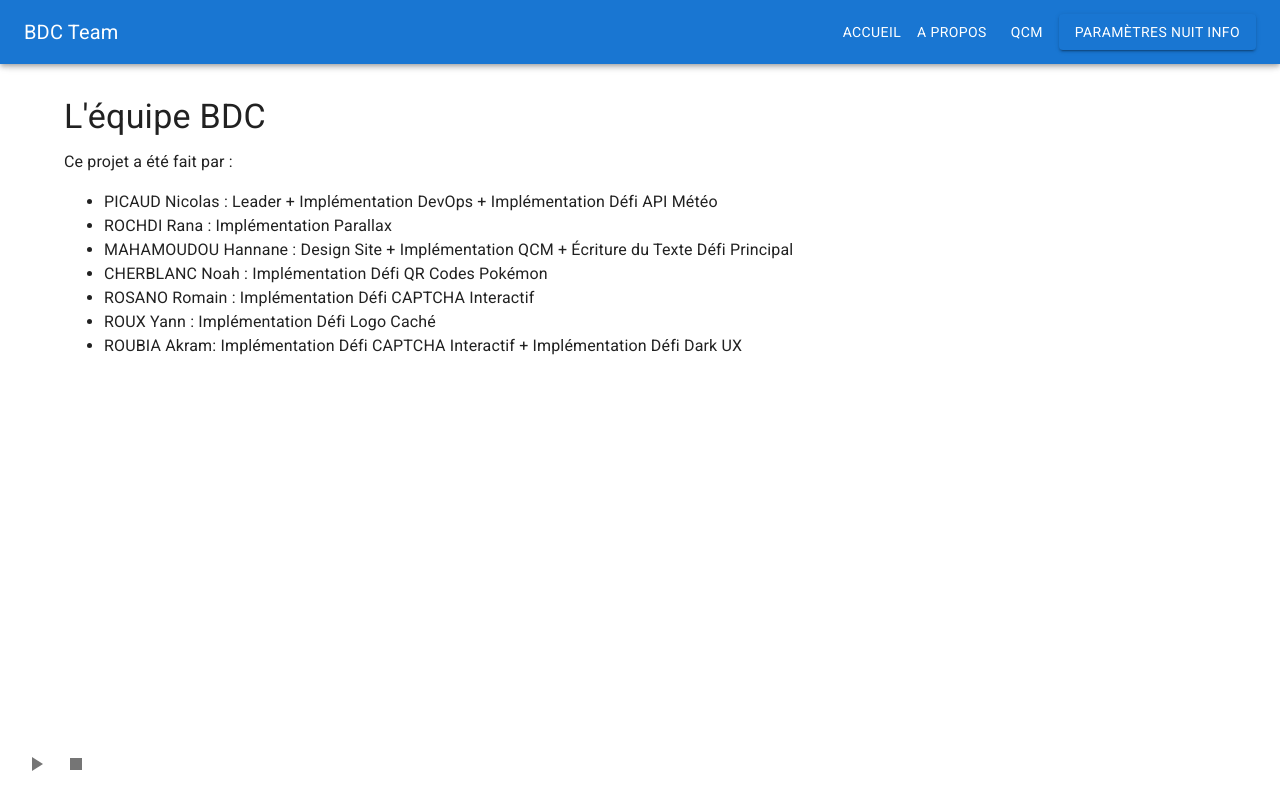
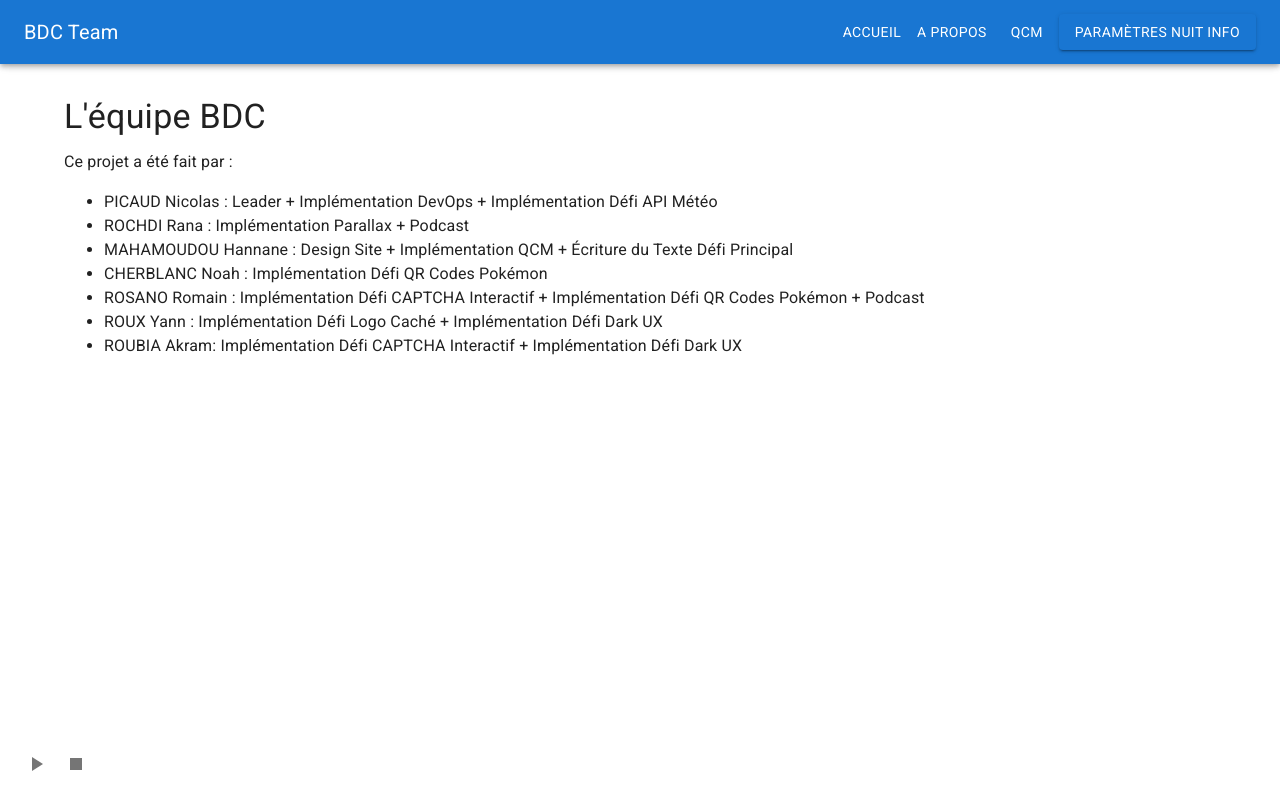
Before and after one commit to NuitdeLinfo2024/frontEnd, a React (Vite) app: page /about in a window 1280 px wide. Built offline with nearby package versions, Linux system fonts and the light colour scheme.

Commit message:
Update about

```diff
--- a/src/components/About.tsx
+++ b/src/components/About.tsx
@@ -12,11 +12,11 @@ const About: React.FC = () => {
       </Typography>
       <ul>
         <li>PICAUD Nicolas : Leader + Implémentation DevOps + Implémentation Défi API Météo</li>
-        <li>ROCHDI Rana : Implémentation Parallax</li>
+        <li>ROCHDI Rana : Implémentation Parallax + Podcast</li>
         <li>MAHAMOUDOU Hannane : Design Site + Implémentation QCM + Écriture du Texte Défi Principal</li>
         <li>CHERBLANC Noah : Implémentation Défi QR Codes Pokémon</li>
-        <li>ROSANO Romain : Implémentation Défi CAPTCHA Interactif</li>
-        <li>ROUX Yann : Implémentation Défi Logo Caché</li>
+        <li>ROSANO Romain : Implémentation Défi CAPTCHA Interactif + Implémentation Défi QR Codes Pokémon + Podcast</li>
+        <li>ROUX Yann : Implémentation Défi Logo Caché + Implémentation Défi Dark UX</li>
         <li>ROUBIA Akram: Implémentation Défi CAPTCHA Interactif + Implémentation Défi Dark UX</li>
       </ul>
     </div>
```
